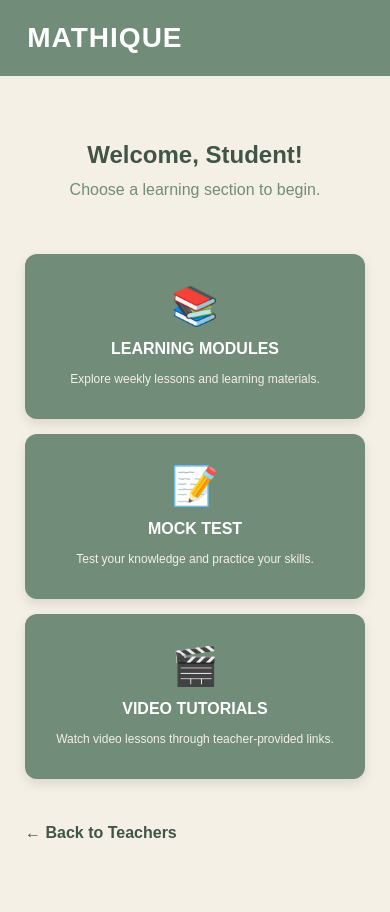
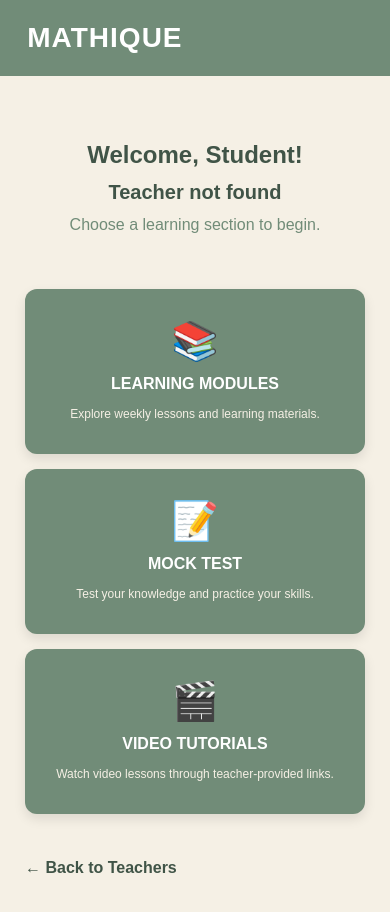
Before and after one commit to farabaseo1-rgb/MATHIQUE, a plain HTML site: page student/teacher.html in a window 390 px wide. Drawn offline with Linux system fonts and the light colour scheme.

Commit message:
Update student teacher welcome section

```diff
--- a/student/teacher.html
+++ b/student/teacher.html
@@ -41,17 +41,23 @@
             margin-bottom: 55px;
         }
 
+        .welcome h2 {
+            font-size: 32px;
+            margin-bottom: 12px;
+        }
+
         .teacher-photo {
             width: 160px;
             height: 160px;
             border-radius: 50%;
             object-fit: cover;
             border: 5px solid #718C78;
-            margin-bottom: 20px;
+            margin-bottom: 15px;
         }
 
-        .welcome h2 {
-            font-size: 32px;
+        .teacher-name {
+            font-size: 24px;
+            color: #405447;
             margin-bottom: 12px;
         }
 
@@ -148,6 +154,10 @@
                 width: 125px;
                 height: 125px;
             }
+
+            .teacher-name {
+                font-size: 20px;
+            }
         }
     </style>
 </head>
@@ -162,12 +172,16 @@
 
     <section class="welcome">
 
+        <h2>Welcome, Student!</h2>
+
         <img id="teacherPhoto"
              class="teacher-photo"
              src="../assets/images/rochelle_profile.jpg"
              alt="Teacher Profile">
 
-        <h2 id="teacherName">Welcome, Student!</h2>
+        <h3 class="teacher-name" id="teacherName">
+            Teacher Name
+        </h3>
 
         <p>Choose a learning section to begin.</p>
 
@@ -224,13 +238,13 @@
 
     if (selectedTeacher) {
         document.getElementById("teacherName").textContent =
-            "Welcome, " + selectedTeacher.name + "!";
+            selectedTeacher.name;
 
         document.getElementById("teacherPhoto").src =
             selectedTeacher.image;
     } else {
         document.getElementById("teacherName").textContent =
-            "Welcome, Student!";
+            "Teacher not found";
 
         document.getElementById("teacherPhoto").style.display = "none";
     }
```
